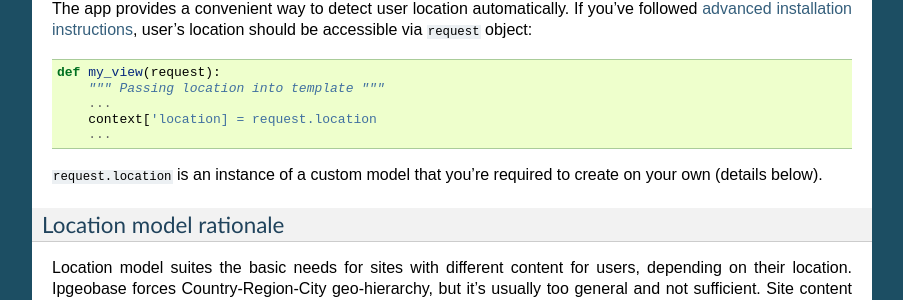
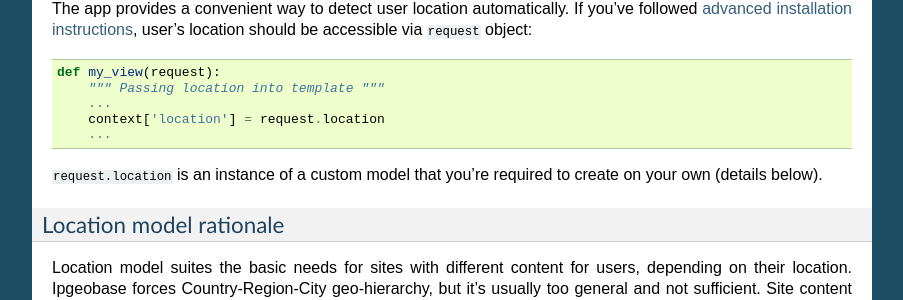
Before and after one commit to futurecolors/django-geoip, a Sphinx documentation site: the page built from docs/usage.rst, in a window 1280 px wide and 900 px high, scrolled down 542 px. Shown: the part 148-448 px from the top of the window, without its empty margins (198-1101 px from the left). Built offline with Sphinx 7.4.7, drawn with Linux system fonts in a browser that asks for light colours.

```diff
--- a/docs/usage.rst
+++ b/docs/usage.rst
@@ -47,7 +47,7 @@ user's location should be accessible via ``request`` object::
     def my_view(request):
         """ Passing location into template """
         ...
-        context['location] = request.location
+        context['location'] = request.location
         ...
 
 ``request.location`` is an instance of a custom model that you're required to create on your own
```
